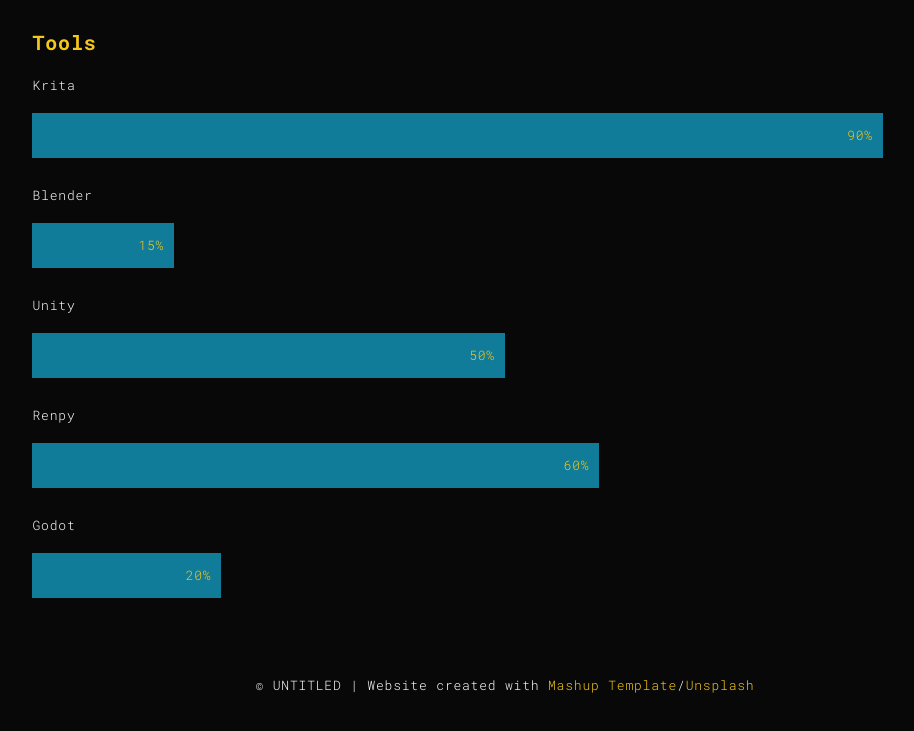
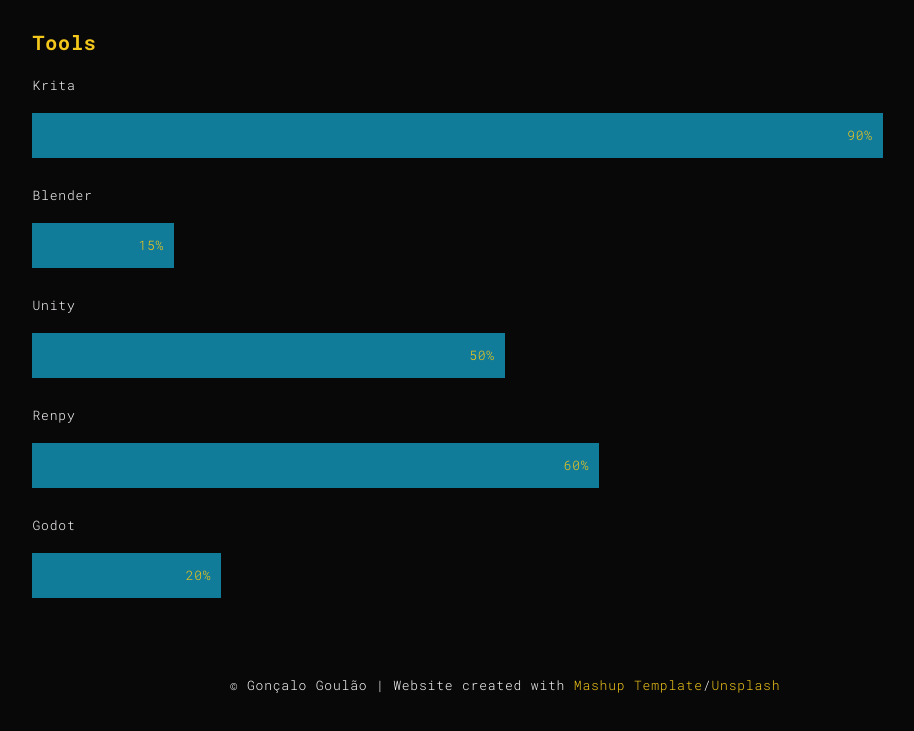
Before and after one commit to goncalogoulao/goncalogoulao.github.io, a plain HTML site: page about.html in a window 1280 px wide. Shown: the part 1344-2075 px from the top of the page, without its empty margins (135-1049 px from the left). Drawn offline with Linux system fonts and the light colour scheme.

Commit message:
Copyright Change

```diff
--- a/about.html
+++ b/about.html
@@ -170,7 +170,7 @@
         <br>
         <br>
         <br>
-        <p>© UNTITLED | Website created with <a href="http://www.mashup-template.com/" title="Create website with free html template">Mashup Template</a>/<a href="https://www.unsplash.com/" title="Beautiful Free Images">Unsplash</a></p>
+        <p>© Gonçalo Goulão | Website created with <a href="http://www.mashup-template.com/" title="Create website with free html template">Mashup Template</a>/<a href="https://www.unsplash.com/" title="Beautiful Free Images">Unsplash</a></p>
         <br>
         <br>
       </div>
```
Also changed, not shown: components.html (+1 -1 lines), contact.html (+1 -1 lines), works.html (+1 -1 lines).
